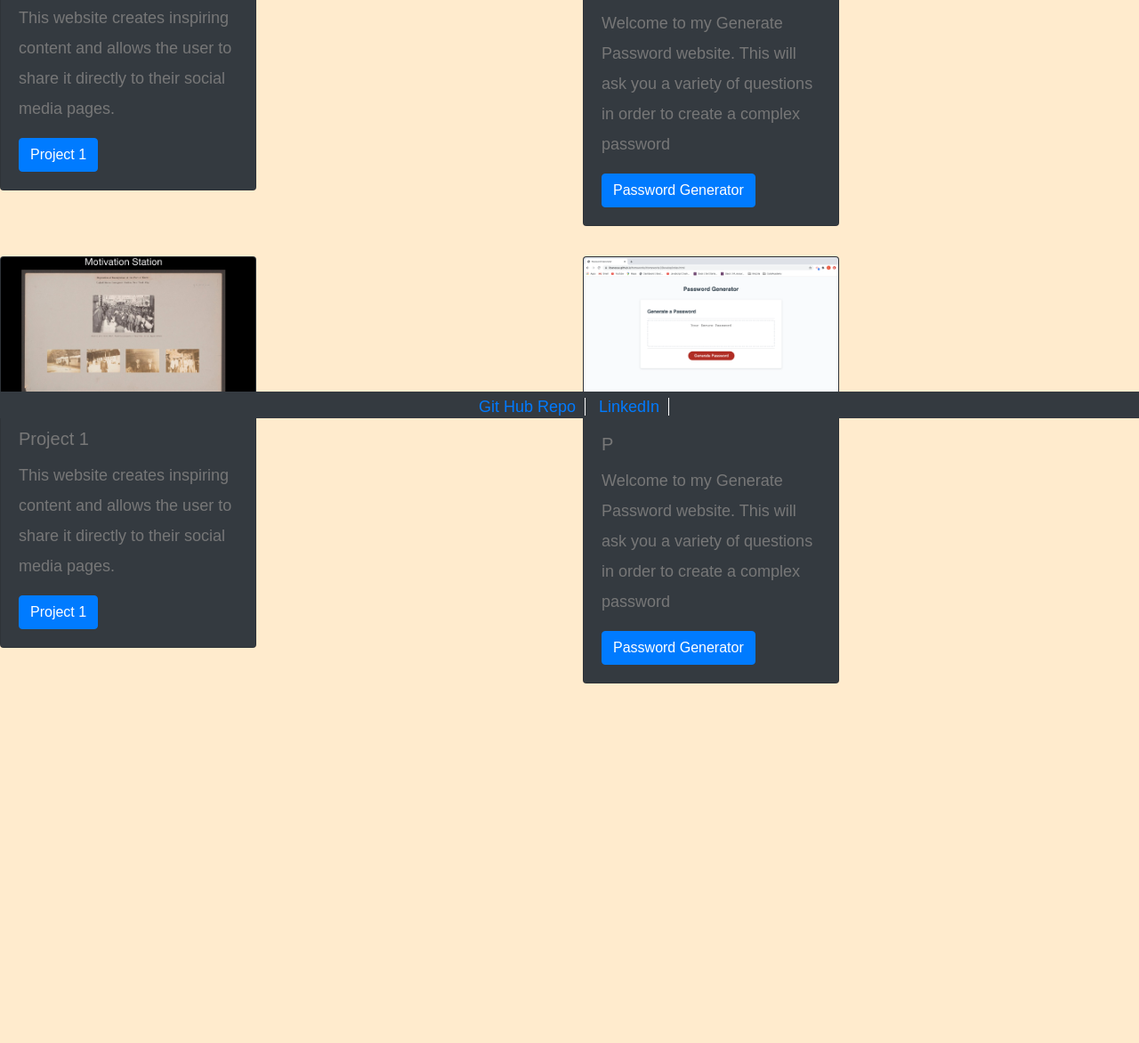
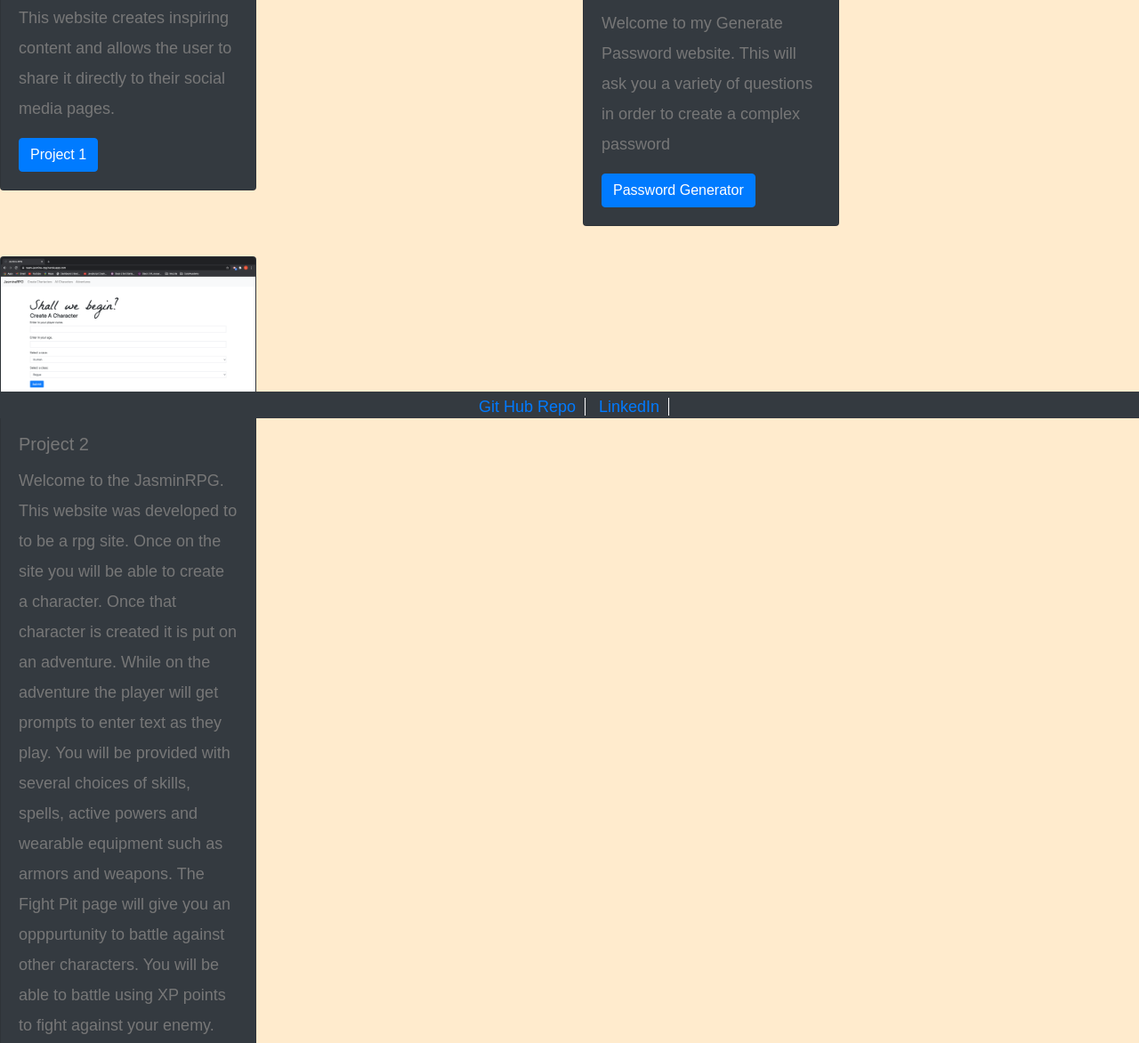
Before and after one commit to libanesse/homework2, a plain HTML site: page profile.html in a window 1280 px wide. Shown: the part 330-1502 px from the top of the page at 89% size. Before the commit the page ends 1098 px from the top, so only its background shows below. Drawn offline with nearby package versions, Linux system fonts and the light colour scheme.

Commit message:
updates to portfolio page

```diff
--- a/profile.html
+++ b/profile.html
@@ -74,14 +74,11 @@
         <div class="row">
             <div class="col-6">
                 <div class="card" style="width: 18rem;">
-                    <img class="card-img-top" src="images/ScreenShot.png" alt="project1">
+                    <img class="card-img-top" src="images/Screen Shot1.png" alt="project1">
                     <div class="card-body">
-                        <h5 class="card-title">Project 1</h5>
-                        <p class="card-text">This website creates inspiring content and allows the user to share it
-                            directly
-                            to
-                            their social media pages.</p>
-                        <a href="https://libanesse.github.io/homeworks/Motivation-Station/index.html"
+                        <h5 class="card-title">Project 2</h5>
+                        <p class="card-text">Welcome to the JasminRPG. This website was developed to to be a rpg site. Once on the site you will be able to create a character. Once that character is created it is put on an adventure. While on the adventure the player will get prompts to enter text as they play. You will be provided with several choices of skills, spells, active powers and wearable equipment such as armors and weapons. The Fight Pit page will give you an opppurtunity to battle against other characters. You will be able to battle using XP points to fight against your enemy.</p>
+                        <a href="https://team-jasmine-rpg.herokuapp.com/"
                             class="btn btn-primary">Project 1</a>
                     </div>
                 </div>
@@ -89,7 +86,7 @@
 
 
 
-            <div class="col-6">
+            <!-- <div class="col-6">
                 <div class="card" style="width: 18rem;">
                     <img class="card-img-top" src="images/ScreenShot3.png" alt="password">
                     <div class="card-body">
@@ -102,7 +99,7 @@
                     </div>
                 </div>
             </div>
-        </div>
+        </div> -->
 
 
 
```
Also changed, not shown: images/Screen Shot1.png (added), 2 other files.
